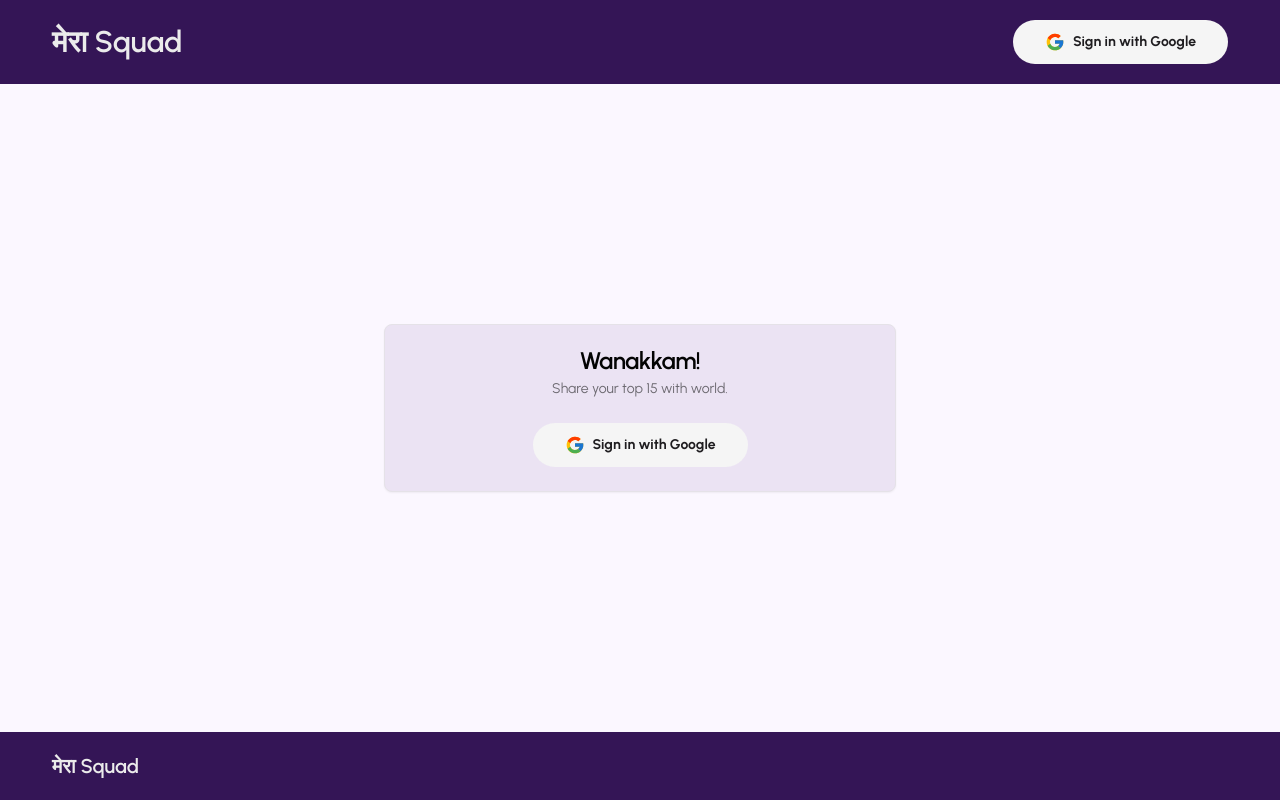
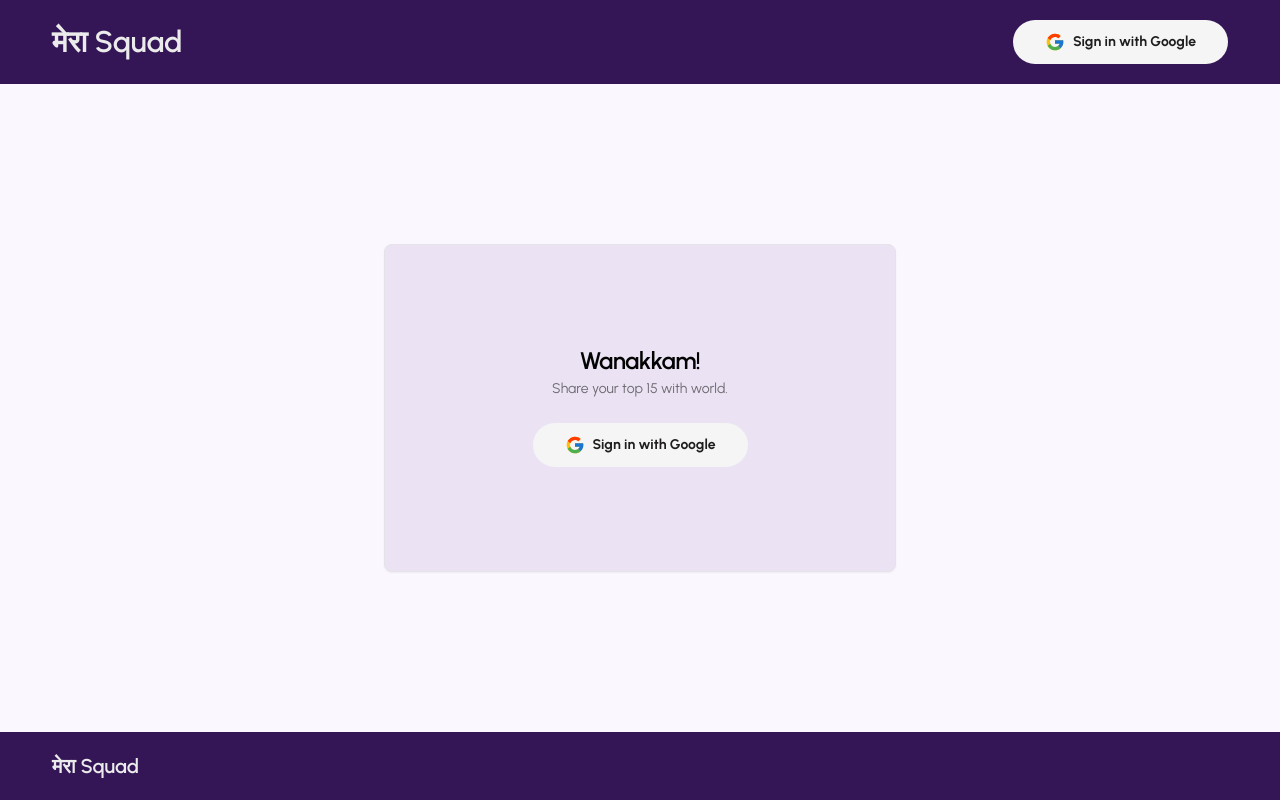
Before and after one commit to DhirajMohata/mera-squad, a Next.js app: page /login in a window 1280 px wide. Built offline with nearby package versions, Linux system fonts and the light colour scheme; no server answers.

Commit message:
temp fixed of centering issue.

```diff
--- a/src/app/error.tsx
+++ b/src/app/error.tsx
@@ -16,7 +16,7 @@ export default function Error({
   const { data: session } = useSession()
 
   return (
-    <Container className="flex flex-col items-center justify-center space-y-5">
+    <Container className="my-auto flex flex-col items-center justify-center space-y-5">
       <div className="space-y-3 text-center">
         <h2 className="text-3xl font-semibold text-primary">Oyeeeeee!</h2>
         <p className="max-w-lg text-lg text-muted-foreground">
--- a/src/app/layout.tsx
+++ b/src/app/layout.tsx
@@ -24,9 +24,7 @@ export default function RootLayout({
         <body className={urbanist.className}>
           <div className="flex min-h-dvh flex-col gap-10 selection:bg-primary/80 selection:text-primary-foreground">
             <Navbar />
-            <main className="flex h-full grow flex-col justify-center">
-              {children}
-            </main>
+            <main className="flex flex-1 flex-col">{children}</main>
             <Footer />
           </div>
           <Toaster />
--- a/src/app/login/page.tsx
+++ b/src/app/login/page.tsx
@@ -16,8 +16,8 @@ export default function Login() {
   const isCheckingAuthStatus = status === "loading"
 
   return (
-    <Container>
-      <Card className="mx-auto max-w-lg text-center">
+    <Container className="my-auto">
+      <Card className="mx-auto max-w-lg py-20 text-center">
         <CardHeader>
           <CardTitle>Wanakkam!</CardTitle>
           <CardDescription>Share your top 15 with world.</CardDescription>
```
